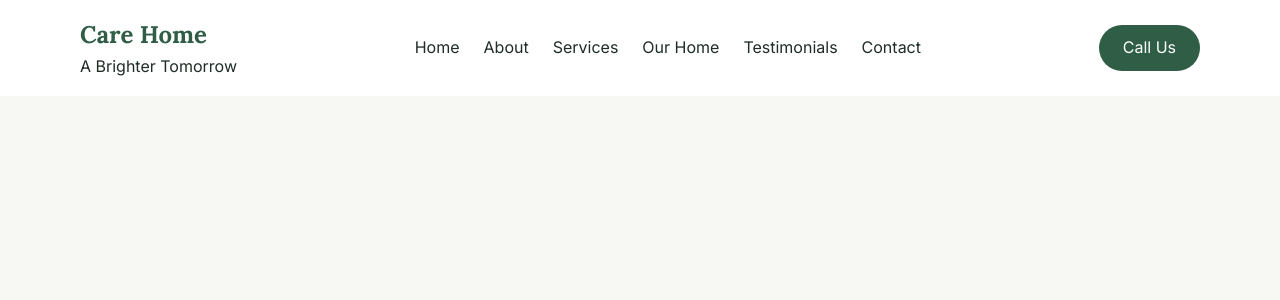
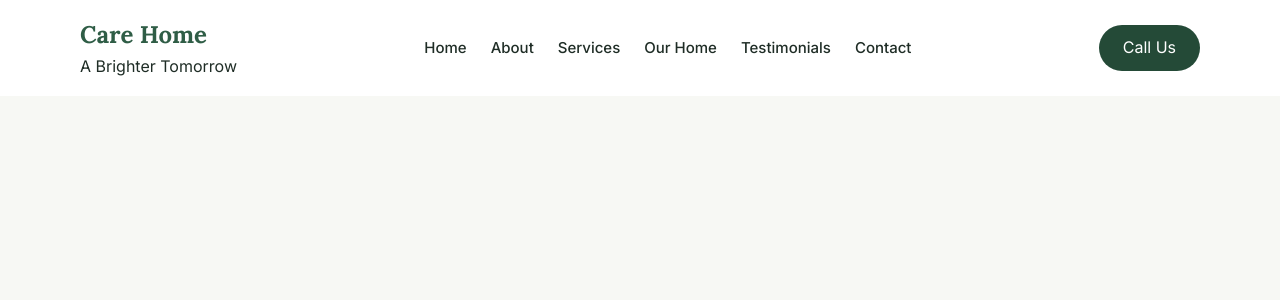
Before and after one commit to raj-dhakal/aria-eldercarecenter-react, a React (Vite) app: page / in a window 1280 px wide. In both pictures the pointer is over the link "Call Us". Shown: the top 300 px of the page. Built offline with nearby package versions, Linux system fonts and the light colour scheme.

Commit message:
Added CSS on navbar

```diff
--- a/src/components/Navbar.module.css
+++ b/src/components/Navbar.module.css
@@ -18,3 +18,16 @@
     padding: 10px 24px;
     border-radius: 50px;
 }
+.callButton:hover {
+  background-color: #244a37;
+}
+
+.navLinks a {
+  font-size: 15px;
+  font-weight: 500;
+  color: var(--text-dark);
+}
+
+.navLinks a:hover {
+  color: var(--green-dark);
+}
```
